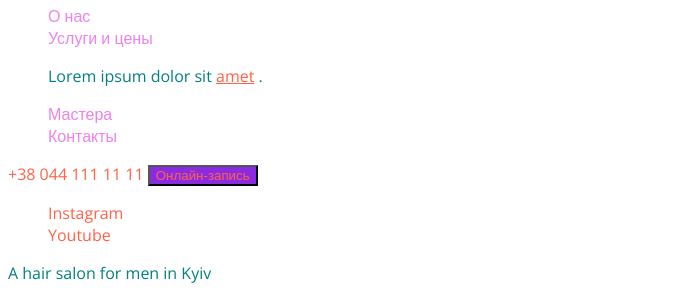
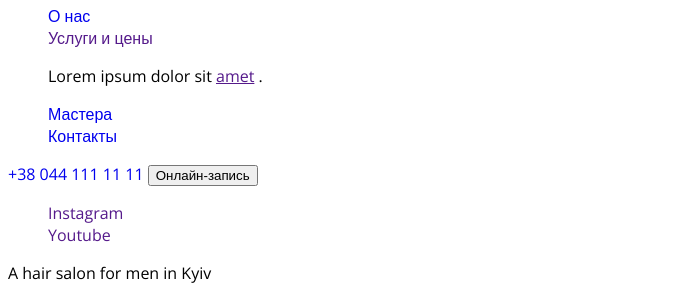
Before and after one commit to riko1212/fe-51-on, a plain HTML site: page index.html in a window 1280 px wide. Shown: the part 80-378 px from the top of the page, without its empty margins (0-692 px from the left). Drawn offline with nearby package versions, Linux system fonts and the light colour scheme.

Commit message:
Update styles.css

```diff
--- a/css/styles.css
+++ b/css/styles.css
@@ -9,51 +9,3 @@ body {
 .link {
   text-decoration: none;
 }
-
-p {
-  color: teal;
-}
-
-* {
-  color: tomato;
-}
-
-#text {
-  color: purple;
-}
-
-#text1 {
-  color: purple;
-}
-
-.text,
-.header-link {
-  color: violet;
-}
-
-.header-list.list {
-}
-
-.header-list .list {
-}
-
-/* [href="https://www.google.com/"]
-{
-  color: green;
-} */
-
-.header-tel + button {
-  background-color: blueviolet;
-}
-
-/*
- * - Универсальний селектор
- тег
- ID
- класс
- атрибут
- потомка
- ребенка
- соседа
-
- */
```
